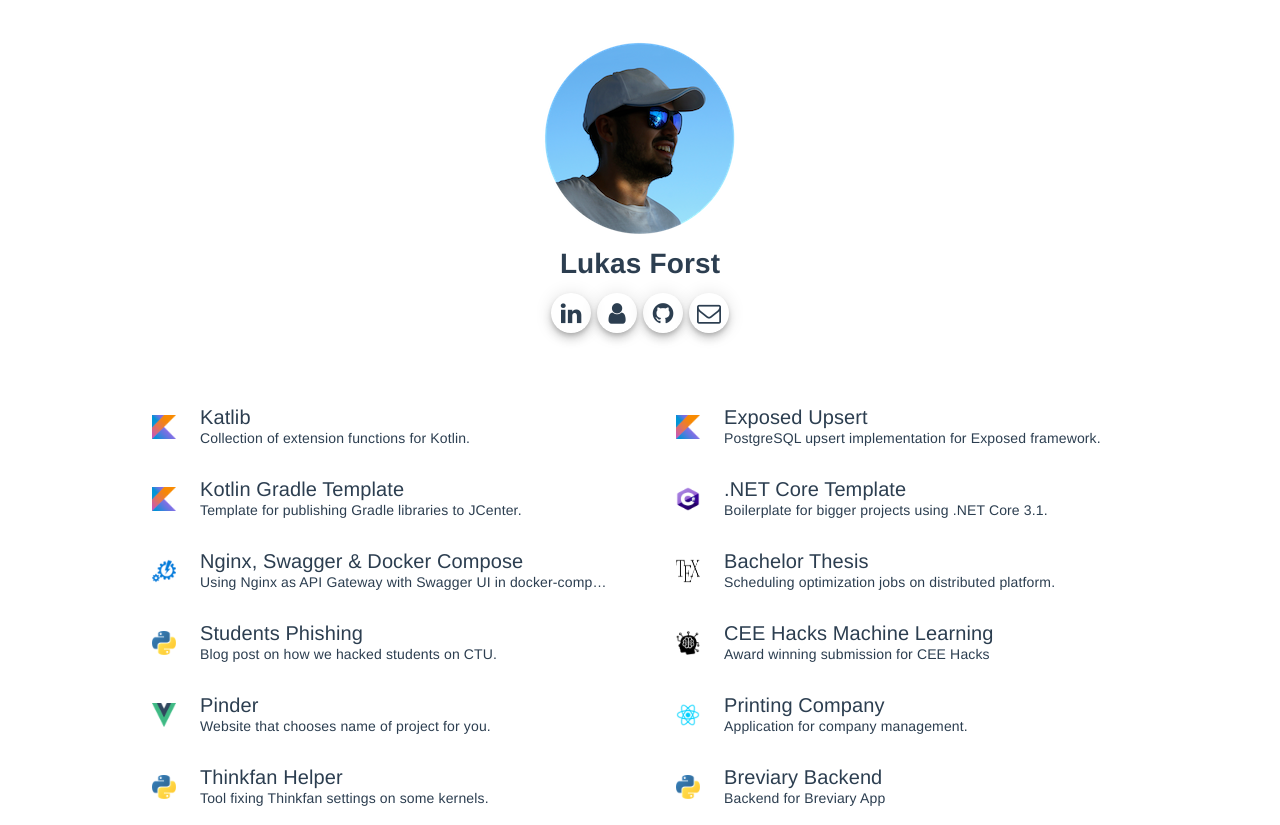
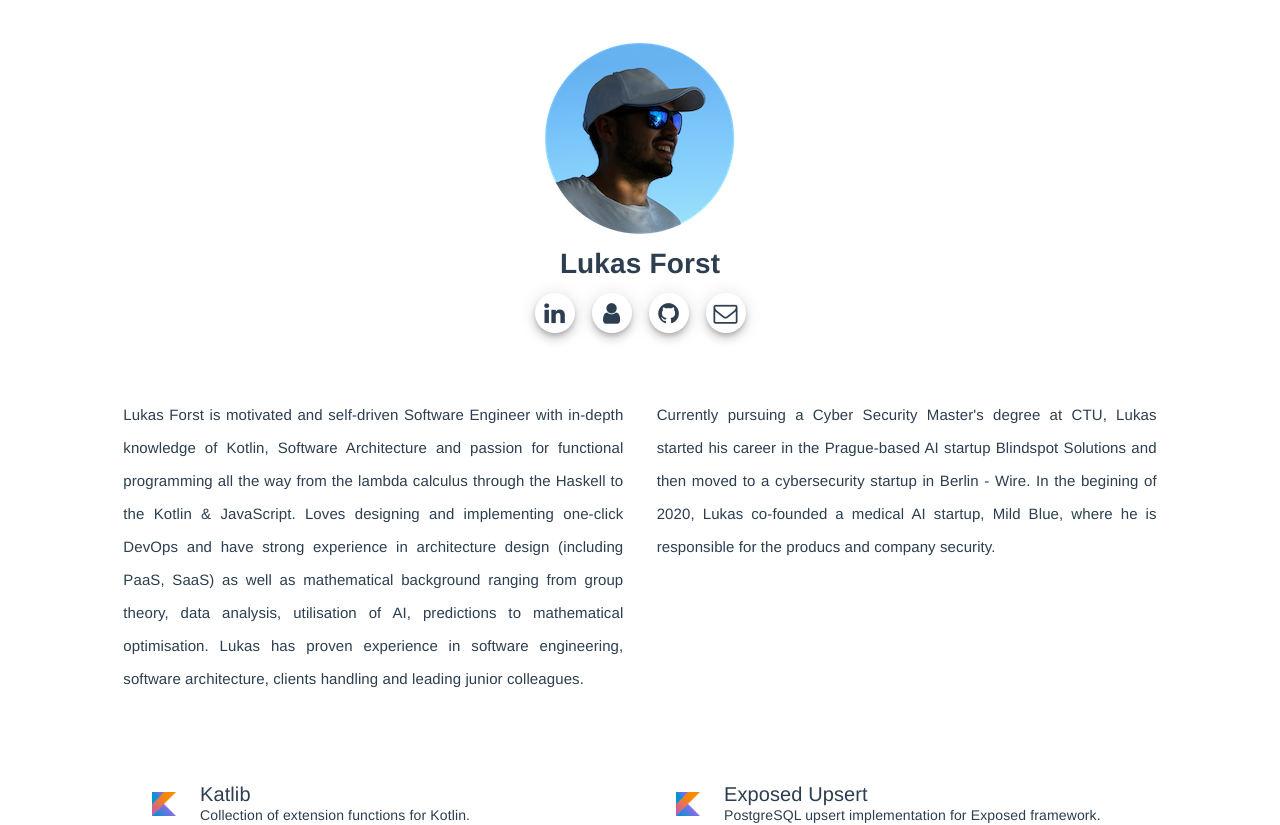
Before and after one commit to LukasForst/lukas.forst.dev, a Vue app: page / in a window 1280 px wide. Shown: the top 825 px of the page. Built offline with nearby package versions, Linux system fonts and the light colour scheme.

Commit message:
working 2 columns

```diff
--- a/src/App.vue
+++ b/src/App.vue
@@ -3,21 +3,24 @@
         <link rel="stylesheet"
               href="https://cdnjs.cloudflare.com/ajax/libs/font-awesome/4.7.0/css/font-awesome.min.css">
 
-        <About/>
+        <Headline/>
+        <About />
         <Projects/>
     </div>
 </template>
 
 <script>
 
-    import About from "./componenets/About";
+    import Headline from "./componenets/Headline";
     import Projects from "./componenets/Projects";
+    import About from "@/componenets/About";
 
     export default {
         name: 'App',
         components: {
+          About,
             Projects,
-            About
+            Headline
         }
     }
 </script>
--- a/src/componenets/About.vue
+++ b/src/componenets/About.vue
@@ -1,71 +1,60 @@
 <template>
-  <div>
-    <img class="photo-me" alt="My photo." src="../assets/me.png">
-
-    <h1>Lukas Forst</h1>
-
-    <div class="social-container">
-      <md-button class="md-fab md-mini md-icon-button" :href="linkedin" target="_blank">
-        <md-icon class="fa fa-linkedin"/>
-        <md-tooltip md-direction="bottom">
-          <div class="tooltip-text">LinkedIn</div>
-        </md-tooltip>
-      </md-button>
-
-      <md-button class="md-fab md-mini md-icon-button" :href="cv" target="_blank">
-        <md-icon class="fa fa-user"/>
-        <md-tooltip md-direction="bottom">
-          <div class="tooltip-text">CV</div>
-        </md-tooltip>
-      </md-button>
-
-      <md-button class="md-fab md-mini md-icon-button" :href="github" target="_blank">
-        <md-icon class="fa fa-github"/>
-        <md-tooltip md-direction="bottom">
-          <div class="tooltip-text">Github</div>
-        </md-tooltip>
-      </md-button>
-
-      <md-button class="md-fab md-mini md-icon-button" :href="mail">
-        <md-icon class="fa fa-envelope-o"/>
-        <md-tooltip md-direction="bottom">
-          <div class="tooltip-text">Mail</div>
-        </md-tooltip>
-      </md-button>
+  <div class="about-container">
+    <div class="about">
+      <p class="about-text md-body-2">
+        Lukas Forst is motivated and self-driven Software Engineer with in-depth knowledge of Kotlin,
+        Software Architecture and passion for functional programming all the way
+        from the lambda calculus through the Haskell to the Kotlin & JavaScript.
+        Loves designing and implementing one-click DevOps and have strong
+        experience in architecture design (including PaaS, SaaS) as well as mathematical
+        background ranging from group theory, data analysis, utilisation of AI,
+        predictions to mathematical optimisation. Lukas has proven experience in software engineering,
+        software architecture, clients handling and leading junior colleagues.
+      </p>
+      <p class="about-text md-body-2">
+        Currently pursuing a Cyber Security Master's degree at CTU, Lukas started his career in the
+        Prague-based AI startup Blindspot Solutions and then moved to a cybersecurity startup in
+        Berlin - Wire. In the begining of 2020, Lukas co-founded a medical AI startup, Mild Blue,
+        where he is responsible for the producs and company security.
+      </p>
     </div>
   </div>
+
 </template>
 
 <script>
 export default {
-  name: "About",
-  data() {
-    return {
-      linkedin: 'https://www.linkedin.com/in/lukas-forst/',
-      github: 'https://github.com/LukasForst',
-      mail: 'mailto:lukas@forst.pw',
-      cv: 'https://cv.forst.pw'
-    }
-  }
+  name: 'About'
 }
 </script>
 
 <style scoped>
-a {
-  color: inherit;
+.about-container {
+  display: flex;
+  justify-content: center;
+  padding: 50px;
 }
 
-.photo-me {
-  border-radius: 50%;
+.about {
+  /*about-text * 2 + 100px in between*/
+  max-width: 1100px;
+
+  display: flex;
+  justify-content: space-evenly;
+  flex-grow: 1;
+  flex-wrap: wrap;
 }
 
-.social-container {
-  display: flex;
-  flex-flow: row;
-  justify-content: center;
+.about-text {
+  max-width: 500px;
 }
 
-.tooltip-text {
-  font-size: 1rem;
+p {
+  line-height: 2.2;
+  font-size: 15px;
+  /*noinspection CssFloatPxLength*/
+  letter-spacing: .1px;
+  text-align: justify;
+
 }
 </style>
--- /dev/null
+++ b/src/componenets/Headline.vue
@@ -0,0 +1,84 @@
+<template>
+  <div>
+    <img class="photo-me" alt="My photo." src="../assets/me.png">
+
+    <h1>Lukas Forst</h1>
+
+    <div class="social-container">
+      <div class="social-button">
+        <md-button class="md-fab md-mini md-icon-button" :href="linkedin" target="_blank">
+          <md-icon class="fa fa-linkedin"/>
+          <md-tooltip md-direction="bottom">
+            <div class="tooltip-text">LinkedIn</div>
+          </md-tooltip>
+        </md-button>
+      </div>
+
+      <div class="social-button">
+        <md-button class="md-fab md-mini md-icon-button" :href="cv" target="_blank">
+          <md-icon class="fa fa-user"/>
+          <md-tooltip md-direction="bottom">
+            <div class="tooltip-text">CV</div>
+          </md-tooltip>
+        </md-button>
+      </div>
+
+      <div class="social-button">
+        <md-button class="md-fab md-mini md-icon-button" :href="github" target="_blank">
+          <md-icon class="fa fa-github"/>
+          <md-tooltip md-direction="bottom">
+            <div class="tooltip-text">Github</div>
+          </md-tooltip>
+        </md-button>
+      </div>
+
+      <div class="social-button">
+        <md-button class="md-fab md-mini md-icon-button" :href="mail">
+          <md-icon class="fa fa-envelope-o"/>
+          <md-tooltip md-direction="bottom">
+            <div class="tooltip-text">Mail</div>
+          </md-tooltip>
+        </md-button>
+      </div>
+    </div>
+  </div>
+</template>
+
+<script>
+export default {
+  name: 'Headline',
+  data() {
+    return {
+      linkedin: 'https://www.linkedin.com/in/lukas-forst/',
+      github: 'https://github.com/LukasForst',
+      mail: 'mailto:lukas@forst.pw',
+      cv: 'https://cv.forst.pw'
+    }
+  }
+}
+</script>
+
+<style scoped>
+a {
+  color: inherit;
+}
+
+.photo-me {
+  border-radius: 50%;
+}
+
+.social-container {
+  display: flex;
+  flex-flow: row;
+  justify-content: center;
+}
+
+.social-container > .social-button ~ .social-button {
+  padding-left: 5px;
+}
+
+
+.tooltip-text {
+  font-size: 1rem;
+}
+</style>
--- a/src/componenets/Projects.vue
+++ b/src/componenets/Projects.vue
@@ -37,7 +37,6 @@
 
 <style scoped>
     .projects-container {
-        margin-top: 50px;
         margin-left: 10%;
         margin-right: 10%;
         overflow: hidden;
```
